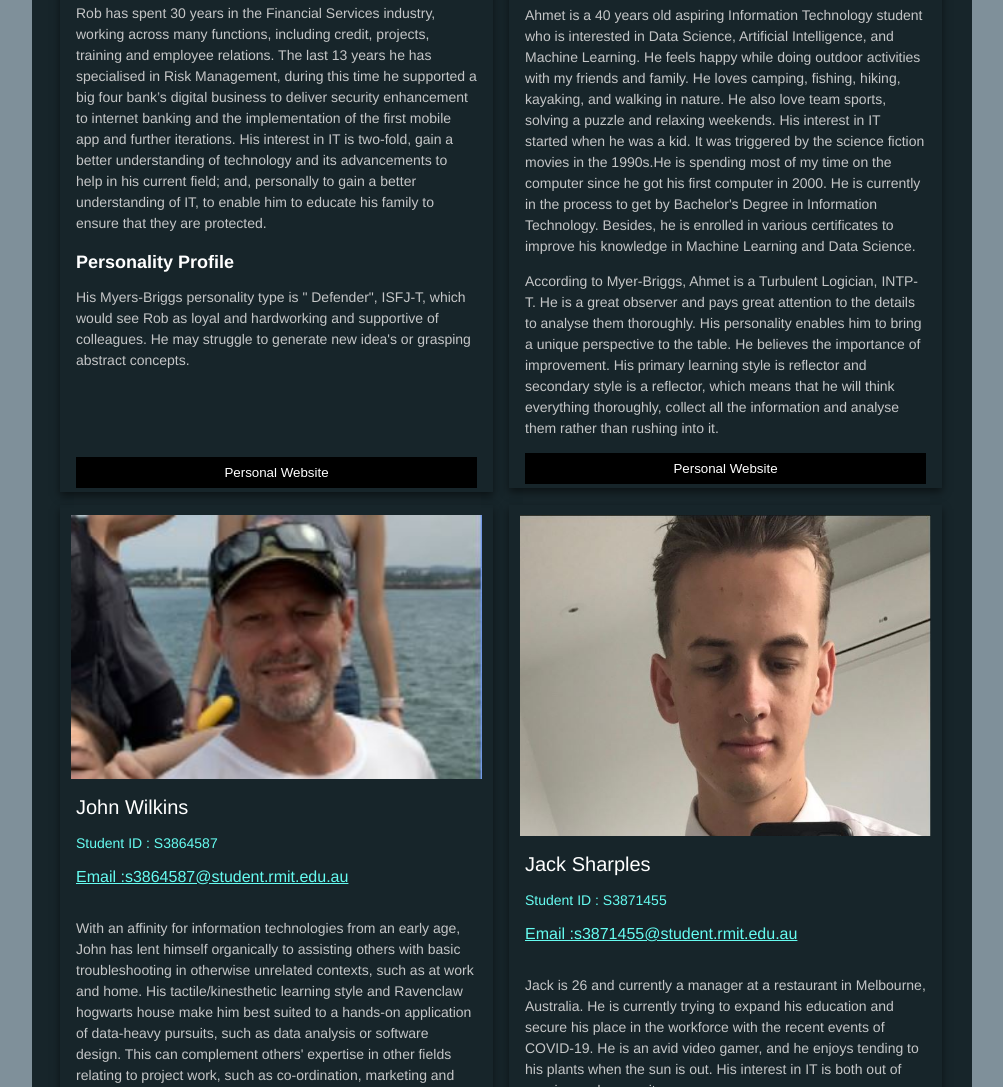
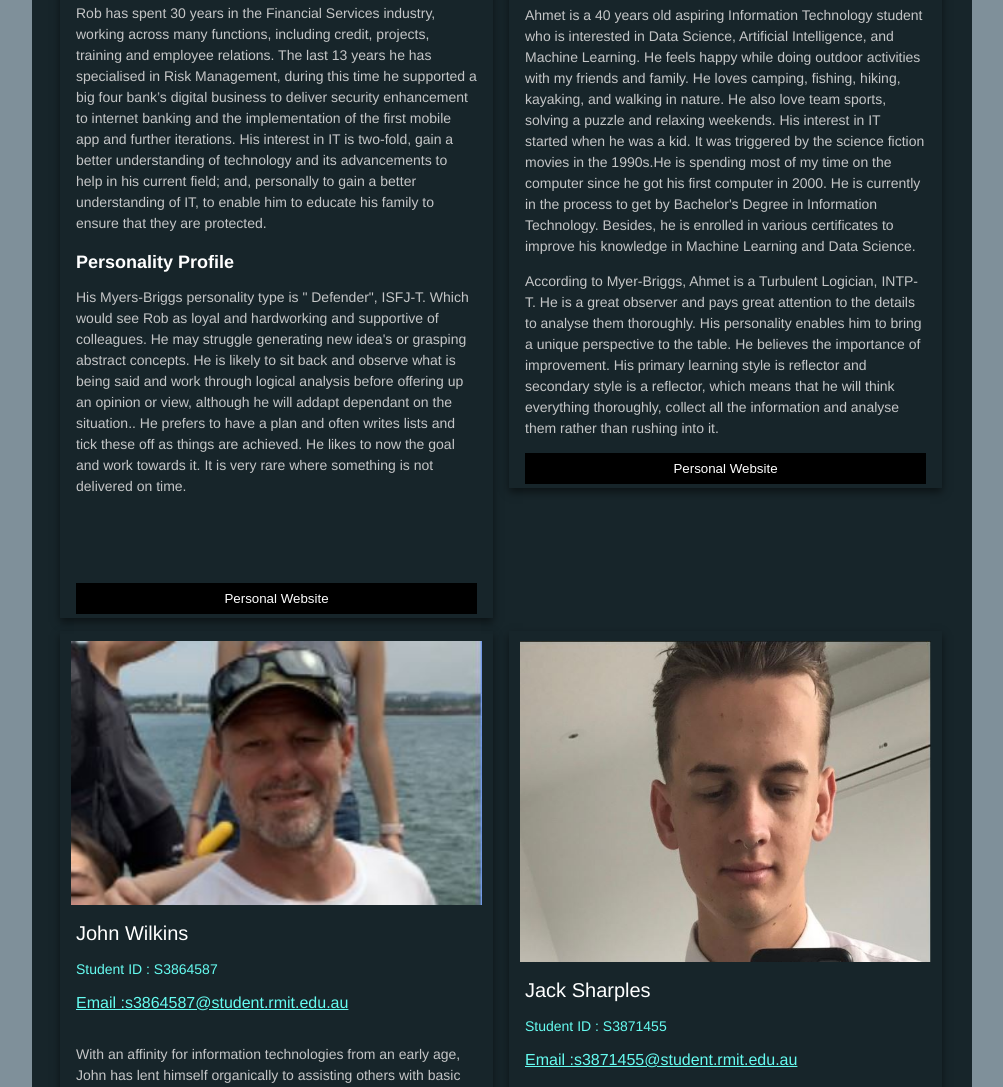
Before and after one commit to mrahmetpolat/at-US, a plain HTML site: page index.html in a window 1280 px wide. Shown: the part 1088-2175 px from the top of the page, without its empty margins (138-1141 px from the left). Drawn offline with Linux system fonts and the light colour scheme.

Commit message:
updated Rob Profile Text

```diff
--- a/index.html
+++ b/index.html
@@ -64,7 +64,8 @@
 
             <h3>Personality Profile </h3>
             <p>
-            His Myers-Briggs personality type is " Defender", ISFJ-T, which would see Rob as loyal and hardworking and supportive of colleagues.  He may struggle to generate new idea's or grasping abstract concepts.
+              His Myers-Briggs personality type is " Defender", ISFJ-T. Which would see Rob as loyal and hardworking and supportive of colleagues.  He may struggle generating new idea's or grasping abstract concepts.
+              He is likely to sit back and observe what is being said and work through logical analysis before offering up an opinion or view, although he will addapt dependant on the situation.. He prefers to have a plan and often writes lists and tick these off as things are achieved. He likes to now the goal and work towards it. It is very rare where something is not delivered on time.
             </p>
             <br><br>  <br><br>
             <form action="https://harrir10-star.github.io/ITT-Assignment-1-Rob-Harris/">
```
